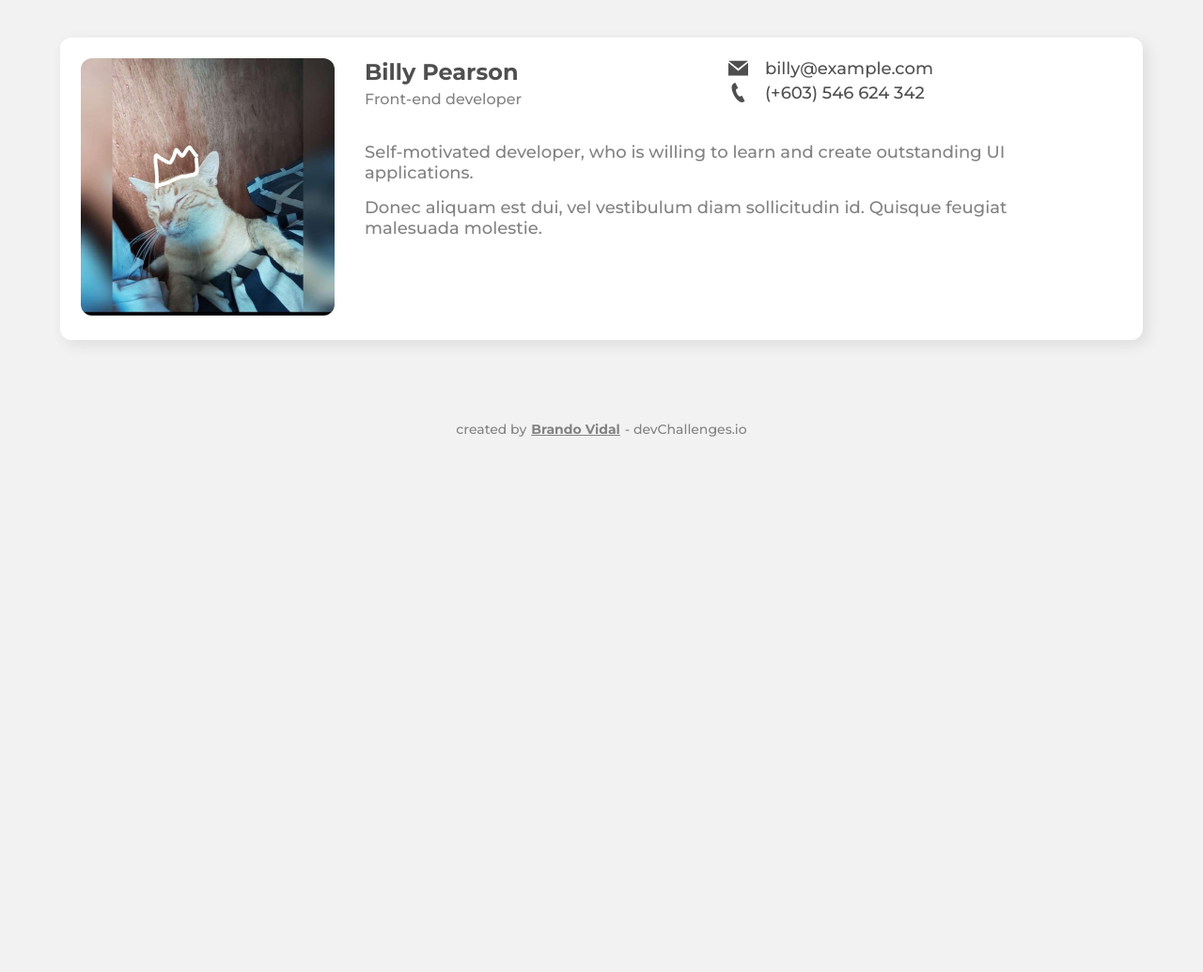
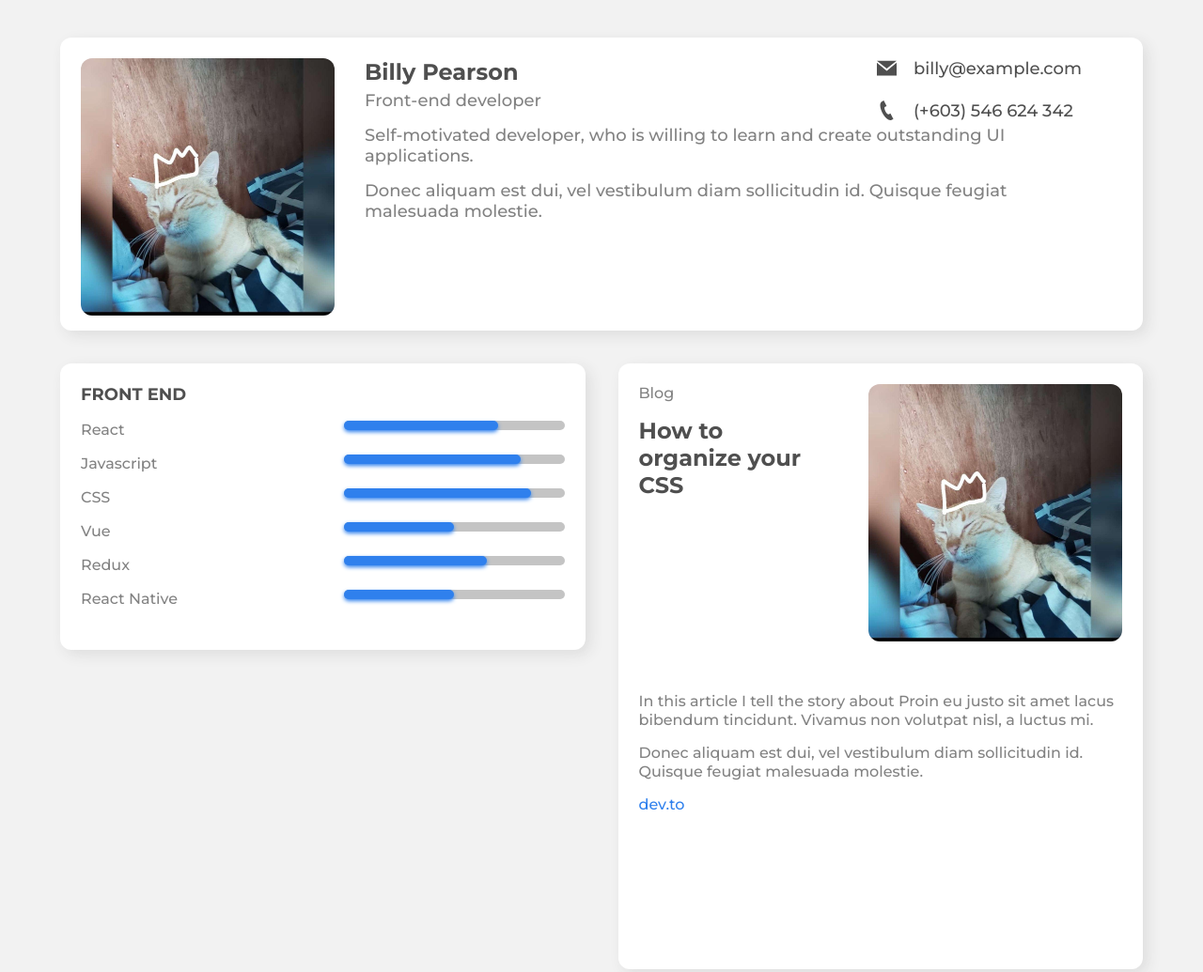
Before and after one commit to brandovidal/portfolio-master, a website: page src/index.html in a window 1280 px wide. Shown: the top 1035 px of the page at 94% size. Before the commit the page ends 800 px from the top, so only its background shows below. Drawn offline with Linux system fonts and the light colour scheme.

Commit message:
Update styles && add progress && grid layout && update card
Signed-off-by: Brando Vidal <yisusdracon@gmail.com>

```diff
--- a/src/index.html
+++ b/src/index.html
@@ -17,16 +17,17 @@
     <title>Portfolio Master</title>
   </head>
   <body>
-    <main class="container">
+    <section class="container">
+      <main>
         <section class="card resumen">
           <article class="image">
             <picture><img src="assets/img/wilson.jpg" alt="" /></picture>
           </article>
           <article class="body">
-          <div class="header row">
+            <div class="header row-2">
               <div class="col">
-              <h1 class="title">Billy Pearson</h1>
-              <h3 class="subtitle">Front-end developer</h3>
+                <h1 class="title font-weight-bold">Billy Pearson</h1>
+                <h3 class="text">Front-end developer</h3>
               </div>
 
               <div class="col">
@@ -49,14 +50,81 @@
               outstanding UI applications.
             </p>
             <p class="text">
-            Donec aliquam est dui, vel vestibulum diam sollicitudin id. Quisque
-            feugiat malesuada molestie.
+              Donec aliquam est dui, vel vestibulum diam sollicitudin id.
+              Quisque feugiat malesuada molestie.
             </p>
           </article>
         </section>
+        <section class="card skill">
+          <h2 class="title">Front end</h2>
+          <article class="row">
+            <div class="col">
+              <label>React</label>
+              <div class="progress">
+                <div class="progress-done" data-done="70"></div>
+              </div>
+            </div>
+            <div class="col">
+              <label>Javascript</label>
+              <div class="progress">
+                <div class="progress-done" data-done="80"></div>
+              </div>
+            </div>
+            <div class="col">
+              <label>CSS</label>
+              <div class="progress">
+                <div class="progress-done" data-done="85"></div>
+              </div>
+            </div>
+            <div class="col">
+              <label>Vue</label>
+              <div class="progress">
+                <div class="progress-done" data-done="50"></div>
+              </div>
+            </div>
+            <div class="col">
+              <label>Redux</label>
+              <div class="progress">
+                <div class="progress-done" data-done="65"></div>
+              </div>
+            </div>
+            <div class="col">
+              <label>React Native</label>
+              <div class="progress">
+                <div class="progress-done" data-done="50"></div>
+              </div>
+            </div>
+          </article>
+        </section>
+        <section class="card blog">
+          <article class="header">
+            <div class="info">
+              <h6 class="subtitle text-muted">Blog</h6>
+              <h2 class="title">How to organize your CSS</h2>
+            </div>
+            <div class="image">
+              <picture><img src="assets/img/wilson.jpg" alt="" /></picture>
+            </div>
+          </article>
+          <div class="content">
+            <p class="subtitle">
+              In this article I tell the story about Proin eu justo sit amet
+              lacus bibendum tincidunt. Vivamus non volutpat nisl, a luctus mi.
+            </p>
+            <p class="subtitle">
+              Donec aliquam est dui, vel vestibulum diam sollicitudin id.
+              Quisque feugiat malesuada molestie.
+            </p>
+          </div>
+          <div class="end">
+            <p class="text-primary">dev.to</p>
+          </div>
+        </section>
       </main>
+    </section>
     <footer>
       created by <span class="username">Brando Vidal</span> - devChallenges.io
     </footer>
+    <script src="./index.js"></script>
   </body>
 </html>
--- /dev/null
+++ b/src/index.js
@@ -0,0 +1,14 @@
+(function () {
+  document.addEventListener("DOMContentLoaded", () => getProgressBar());
+})();
+
+function getProgressBar() {
+  const listProgress = document.querySelectorAll(".progress-done");
+
+  // Set Progress done
+  listProgress.length > 0 &&
+    listProgress.forEach((progress) => {
+      progress.style.width = progress.getAttribute("data-done") + "%";
+      progress.style.opacity = 1;
+    });
+}
--- a/src/style.css
+++ b/src/style.css
@@ -134,6 +134,9 @@ button.btn-outline-primary {
 .text-dark {
   color: var(--color-dark);
 }
+.text-muted {
+  color: var(--color-muted);
+}
 
 /**** Custom Styles ****/
 /**** Container ****/
@@ -144,10 +147,40 @@ button.btn-outline-primary {
   padding: 5vh 5vw;
   /* padding: 70px 197px; */
 }
+main {
+  display: grid;
+  grid-template-columns: repeat(2, 1fr);
+  grid-template-rows: 312px 305px 305px 305px;
+  row-gap: 35px;
+  column-gap: 35px;
+}
+main section:nth-child(1) {
+  grid-column: 1/3;
+  grid-row: 1/2;
+}
+main section:nth-child(2) {
+  grid-column: 1/2;
+  grid-row: 2/3;
+}
+main section:nth-child(3) {
+  grid-column: 2/3;
+  grid-row: 2/4;
+}
 
 /**** Resumen ****/
 main .resumen {
   display: flex;
+}
+main .resumen .header {
+  justify-content: space-between;
+}
+main .resumen .header .link {
+  width: 100%;
+  display: flex;
+  justify-content: flex-end;
+}
+main .resumen .header .link label {
+  width: 190px;
 }
 main .resumen .image {
   max-width: 270px;
@@ -168,21 +201,62 @@ main .resumen .text {
   margin-bottom: 15px;
 }
 
-/**** Cards ****/
+/**** Blog ****/
+main .blog .header {
+  display: flex;
+  justify-content: space-between;
+  margin-bottom: 50px;
+}
+main .blog .header .info {
+  max-width: 178px;
+}
+main .blog .image {
+  max-width: 270px;
+}
+main .blog .subtitle {
+  margin-bottom: 15px;
+}
+
+/**** Skill ****/
+main .skill .title {
+  font-weight: bold;
+  font-size: 18px;
+  line-height: 22px;
+  text-transform: uppercase;
+  margin-bottom: 17px;
+}
+main .skill .col {
+  margin-bottom: 17px;
+}
+main .skill .col label {
+  width: 120px;
+  margin-right: 20px;
+}
+
+/**** Row - Col ****/
 .row {
+  display: grid;
+  grid-template-columns: repeat(1, 1fr);
+}
+.row-2 {
   display: grid;
   grid-template-columns: repeat(2, 1fr);
 }
 .row .col {
   display: flex;
+  justify-content: space-between;
+}
+.row-2 .col {
+  display: flex;
   flex-direction: column;
+  justify-content: space-between;
 }
 
 /**** Cards ****/
 .card {
   display: block;
   padding: 22px;
-  margin-bottom: 42px;
+  /* margin-bottom: 42px; */
   border: none;
   border-radius: 12px;
   background: #ffffff;
@@ -194,6 +268,7 @@ main .resumen .text {
   box-shadow: 10px 10px 30px rgba(51, 51, 51, 0.1);
 }
 .card .body {
+  width: 100%;
   padding: 0 32px;
 }
 .card picture {
@@ -218,6 +293,25 @@ main .resumen .text {
   font-weight: 500;
   font-size: 18px;
   line-height: 22px;
+  color: var(--color-default);
+}
+
+/**** Progress Bar ****/
+.progress {
+  background-color: var(--color-gray);
+  border-radius: 12px;
+  width: 235px;
+  height: 9.5px;
+}
+.progress-done {
+  background: var(--color-primary);
+  box-shadow: 0 2px 2px -4px var(--color-primary),
+    0 2px 4px var(--color-primary);
+  border-radius: 12px;
+  height: 100%;
+  width: 0;
+  opacity: 0;
+  transition: 1s ease 300ms;
 }
 
 /**** Footer ****/
@@ -251,6 +345,11 @@ footer .username {
   main .resumen {
     flex-direction: column;
   }
+  main .resumen .header .link {
+    width: 100%;
+    display: flex;
+    justify-content: flex-start;
+  }
   main .resumen .image {
     margin: 0 auto;
     max-width: 370px;
@@ -272,8 +371,34 @@ footer .username {
 
 /**** Row ****/
 @media (max-width: 768px) {
-  .row {
+  main {
+    display: grid;
+    grid-template-columns: repeat(1, 1fr);
+    grid-template-rows:  1fr ;
+    row-gap: 35px;
+    column-gap: 35px;
+  }
+  main section:nth-child(1) {
+    grid-column: 1/2;
+    grid-row: 1/2;
+  }
+  main section:nth-child(2) {
+    grid-column: 1/2;
+    grid-row: 2/3;
+  }
+  main section:nth-child(3) {
+    grid-column: 1/2;
+    grid-row: 3/4;
+  }
+  .row,
+  .row-2 {
     grid-template-columns: repeat(1, 1fr);
     /* grid-template-rows: repeat(2, 1fr); */
   }
 }
+
+@media (max-width: 425px) {
+    .progress {
+      width: 100px;
+    }
+}
```
Lines whose indentation alone changed are shown as unchanged.
